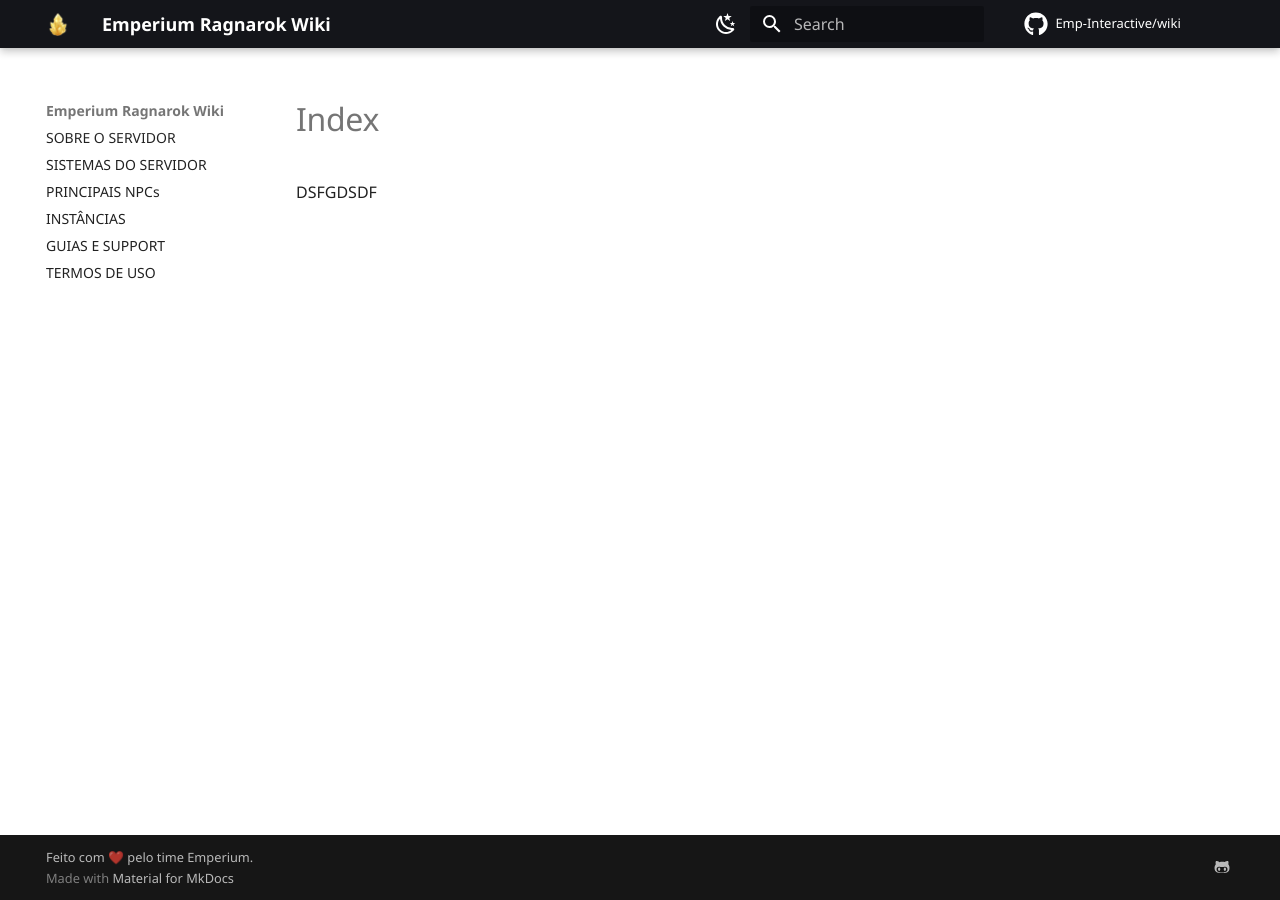
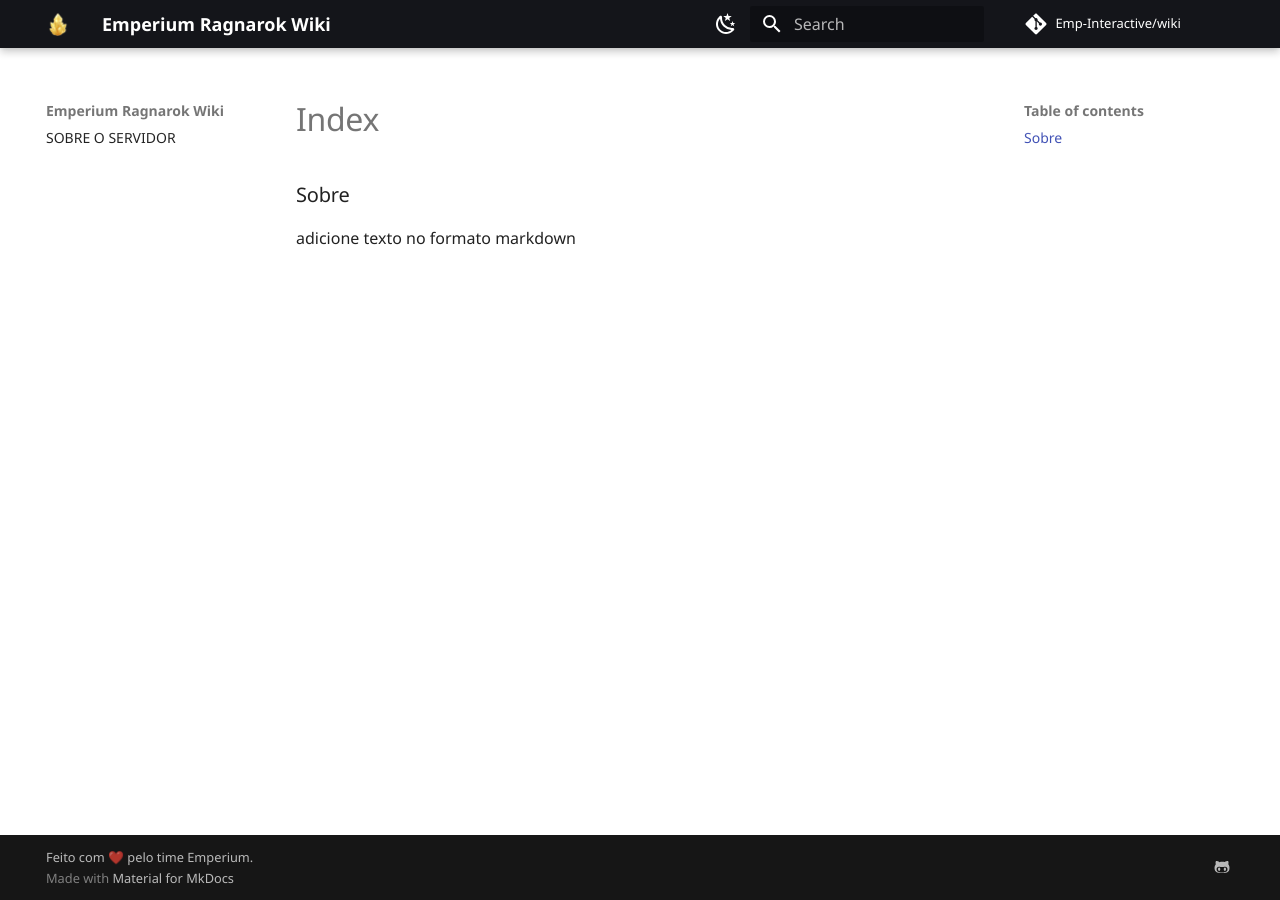
Before and after one commit to Emp-Interactive/wiki, an MkDocs documentation site: the page built from docs/about/index.md, in a window 1280 px wide. Built offline with MkDocs 1.6.1 and Material for MkDocs 9.7.7, drawn with Linux system fonts in a browser that asks for light colours; some web fonts are replaced; a script that is not in the unit is left out; comment, search, counter and statistics services are not loaded; the version menu is left out; some of the changed lines change nothing that is shown.

Commit message:
chore: add pip dependencies and update mkdocs

```diff
--- a/docs/about/index.md
+++ b/docs/about/index.md
@@ -1 +1,3 @@
-DSFGDSDF
+### Sobre
+
+adicione texto no formato markdown
--- a/mkdocs.yml
+++ b/mkdocs.yml
@@ -2,7 +2,7 @@
 docs_dir: "docs"
 copyright: Feito com ❤️ pelo time Emperium.
 site_author: Emperium
-site_url: https://github.com/Emp-Interactive/wiki
+site_url: https://emp-interactive.github.io/wiki/
 repo_name: Emp-Interactive/wiki
 repo_url: https://github.com/Emp-Interactive/wiki
 
@@ -28,23 +28,6 @@
         name: Switch to light mode
       primary: black
       accent: indigo
-  icon:
-    repo: fontawesome/brands/github
-    admonition:
-      note: octicons/tag-16
-      abstract: octicons/checklist-16
-      info: octicons/info-16
-      tip: octicons/squirrel-16
-      success: octicons/check-16
-      question: octicons/question-16
-      warning: octicons/alert-16
-      failure: octicons/x-circle-16
-      danger: octicons/zap-16
-      bug: octicons/bug-16
-      example: octicons/beaker-16
-      quote: octicons/quote-16
-  features:
-    - navigation.tabs.sticky
   highlightjs: true
   hljs_languages:
     - yaml
@@ -63,12 +46,6 @@
     - content.code.copy
 
 plugins:
-  - include-markdown
-  - search:
-      lang:
-        - pt
-        - es
-  - awesome-pages
   - search
   - glightbox
   - minify:
@@ -79,42 +56,33 @@
         font_family: Roboto
 
 extra:
-  version:
-    provider: mike
   social:
     - icon: fontawesome/brands/github-alt
       link: https://github.com/Emp-Interactive/wiki
 
 markdown_extensions:
-  - attr_list
-  - admonition
-  - codehilite
-  - footnotes
-  - md_in_html
-  - pymdownx.critic
-  - pymdownx.details
-  - pymdownx.highlight:
-      anchor_linenums: true
-      line_spans: __span
-      pygments_lang_class: true
-  - pymdownx.inlinehilite
-  - pymdownx.snippets
-  - pymdownx.superfences
   - toc:
       permalink: true
+  - admonition
+  - codehilite:
+      linenums: true
+  - pymdownx.superfences
+  - pymdownx.details
   - pymdownx.tasklist:
       custom_checkbox: true
   - pymdownx.emoji:
       emoji_index: !!python/name:materialx.emoji.twemoji
       emoji_generator: !!python/name:materialx.emoji.to_svg
+  - attr_list
+  - md_in_html
 
 extra_javascript:
   - https://cdn.jsdelivr.net/npm/@glidejs/glide
 
 nav:
   - SOBRE O SERVIDOR: docs/about/index.md
-  - SISTEMAS DO SERVIDOR: docs/systems/index.md
-  - PRINCIPAIS NPCs: docs/npcs/index.md
-  - INSTÂNCIAS: docs/instances/index.md
-  - GUIAS E SUPPORT: docs/support/index.md
-  - TERMOS DE USO: docs/faq/index.md
+  # - SISTEMAS DO SERVIDOR: docs/systems/index.md
+  # - PRINCIPAIS NPCs: docs/npcs/index.md
+  # - INSTÂNCIAS: docs/instances/index.md
+  # - GUIAS E SUPPORT: docs/support/index.md
+  # - TERMOS DE USO: docs/faq/index.md
```
Also changed, not shown: 1 other file.
